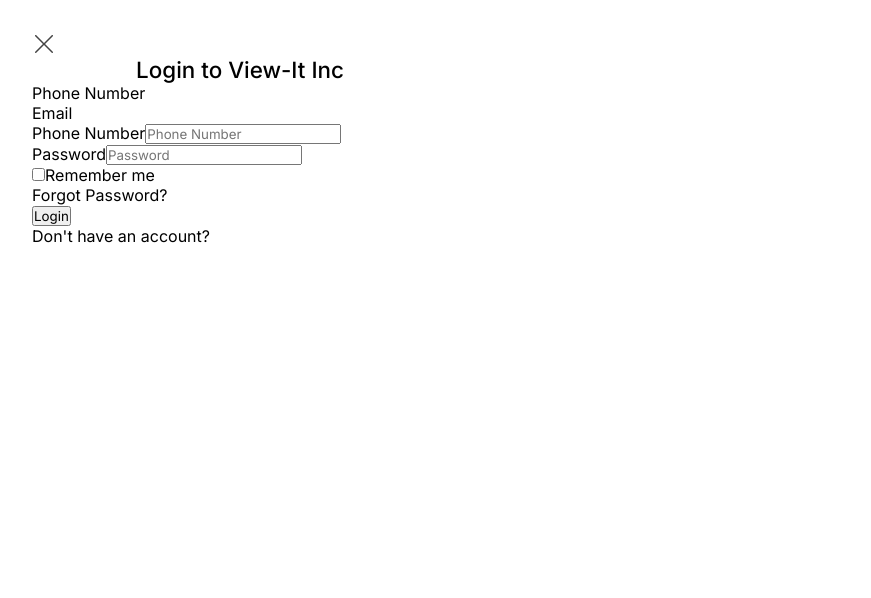
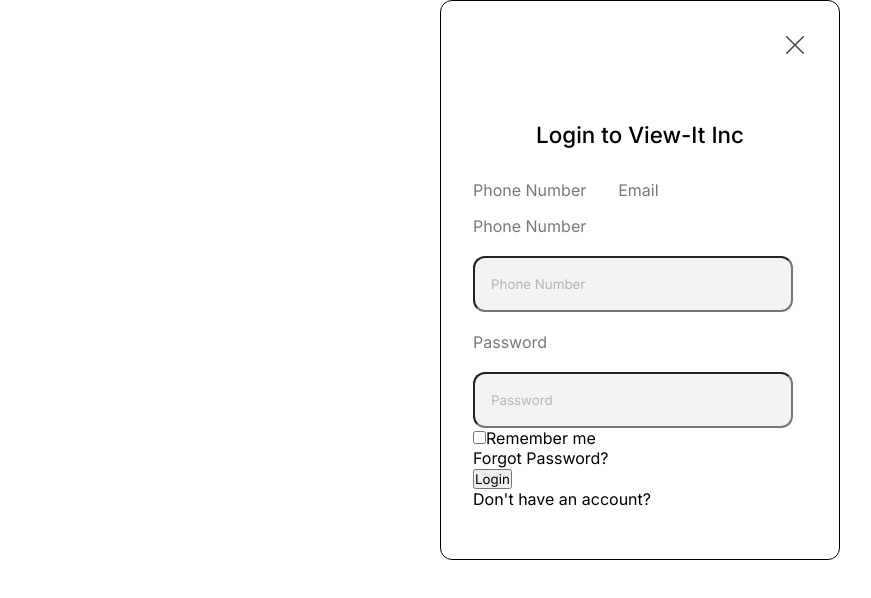
Before and after one commit to Bolurx07/View-It-Inc, a React (Create React App) app: page / in a window 1280 px wide. Shown: the top 598 px of the page, without its empty margins (0-871 px from the left). Built offline with nearby package versions, Linux system fonts and the light colour scheme.

Commit message:
Styling the input buttons of the login page

```diff
--- a/src/Pages/Login/Login.jsx
+++ b/src/Pages/Login/Login.jsx
@@ -8,17 +8,22 @@
       <section className={lgStyle.logincontainer}>
           <img src={xicon} alt="icon" className={lgStyle.icon} />
           <h1 className={lgStyle.heading}>Login to View-It Inc</h1>
-          <div>
-              <p>Phone Number</p>
-              <p>Email</p>
+          <div className={lgStyle.buttondiv}>
+            <button className={lgStyle.phonebutton}>Phone Number</button>
+            <button className={lgStyle.mailbutton}>Email</button>
           </div>
           <form action="./" type="submit">
             <div>
-              <label htmlFor="phone-no">Phone Number</label>
+              <label className={lgStyle.label} htmlFor="phone-no">Phone Number</label>
+              <br />
+              <br />
               <input type="phone" name="phone-no" placeholder="Phone Number" id={lgStyle.phoneno} />
             </div>
+            <br />
             <div>
-                <label htmlFor="">Password</label>
+                <label className={lgStyle.label} htmlFor="">Password</label>
+                <br />
+                <br />
                 <input type="password" name="password" placeholder="Password" id={lgStyle.password} />
             </div>
             <div>
--- a/src/Pages/Login/Login.module.css
+++ b/src/Pages/Login/Login.module.css
@@ -1,7 +1,10 @@
 .logincontainer{
-    max-width: 30rem;
-    max-height: 50rem;
+    max-width: 25rem;
+    height: 35rem;
     padding: 2rem;
+    border: 1px solid ;
+    border-radius: 12px;
+    margin: auto auto;
 }
 
 .heading{
@@ -9,9 +12,39 @@
     font-weight: 500;
     font-size: 1.4rem;
     line-height: 1.7rem;
+    clear: right;
+    margin-bottom: 2rem;
 }
 
 .icon{
-    display: flex;
-    justify-content: right;
+    float: right;
+    margin-bottom: 4rem;
 }
+
+.phonebutton, .mailbutton{
+   border: none;
+   background-color: white;
+   color: #797979;
+   font-size: 1rem;
+   margin-bottom: 1rem;
+}
+
+.phonebutton{
+    margin-right: 2rem;
+}
+
+.label{
+    font-size: 1rem;
+    color: #797979;
+}
+
+#phoneno, #password{
+    background-color: #F3F3F3;
+    width: 20rem;
+    padding: 1rem;
+    height: 3.5rem;
+    border-radius: 12px;
+}
+#phoneno::placeholder, #password::placeholder{
+    color: rgba(121, 121, 121, 0.5);
+}
```
